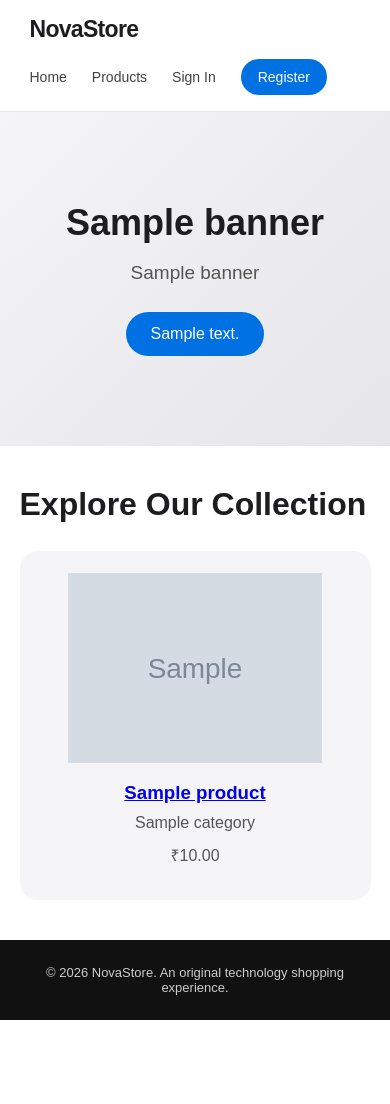
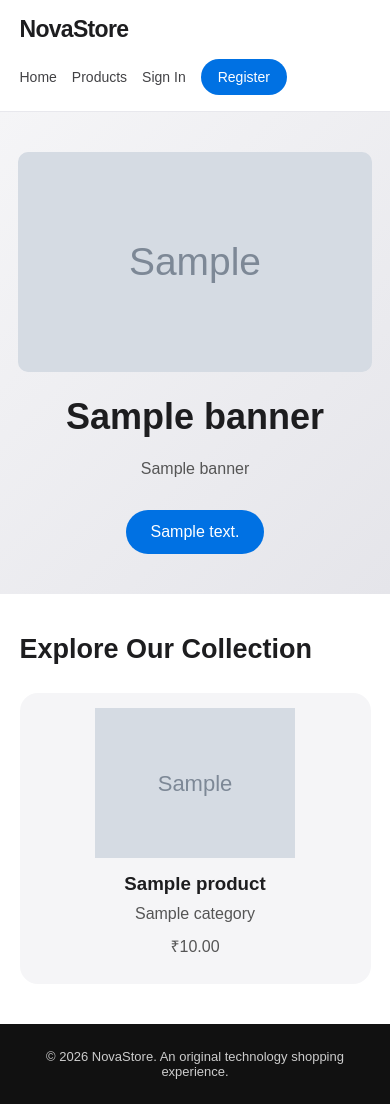
Before and after one commit to Parvathyrprasad/NovaStore, a Django app: page / in a window 390 px wide. Before the commit the page ends 1020 px from the top, so only its background shows below. Run offline with Django 5.2, Linux system fonts and the light colour scheme; tables that the repository leaves empty hold one stand-in row (values such as "Sample post"); grey boxes marked "Sample" are stand-in pictures.

Commit message:
Update product and banner management

```diff
--- a/config/settings.py
+++ b/config/settings.py
@@ -143,3 +143,5 @@ if not DEBUG:
     SESSION_COOKIE_SECURE = True
     CSRF_COOKIE_SECURE = True
 EDIRECT_URL = "/"
+MEDIA_URL = "/media/"
+MEDIA_ROOT = BASE_DIR / "media"
--- a/config/urls.py
+++ b/config/urls.py
@@ -1,8 +1,16 @@
 
 from django.contrib import admin
 from django.urls import path, include
+from django.conf import settings
+from django.conf.urls.static import static
 
 urlpatterns = [
     path("admin/", admin.site.urls),
     path("", include("store.urls")),
 ]
+
+if settings.DEBUG:
+    urlpatterns += static(
+        settings.MEDIA_URL,
+        document_root=settings.MEDIA_ROOT
+    )
--- a/requirements.txt
+++ b/requirements.txt
@@ -7,3 +7,4 @@ python-dotenv==1.2.4
 sqlparse==0.6.0
 tzdata==2026.5
 whitenoise==6.12.0
+Pillow
--- a/store/models.py
+++ b/store/models.py
@@ -21,6 +21,7 @@ class Product(models.Model):
     price = models.DecimalField(max_digits=10, decimal_places=2)
     image_url = models.URLField(blank=True)
     is_featured = models.BooleanField(default=False)
+    is_active = models.BooleanField(default=True)
     stock = models.PositiveIntegerField(default=0)
     created_at = models.DateTimeField(auto_now_add=True)
 
@@ -32,6 +33,11 @@ class Banner(models.Model):
     title = models.CharField(max_length=200)
     subtitle = models.CharField(max_length=300, blank=True)
     image_url = models.URLField(blank=True)
+    image = models.ImageField(
+        upload_to="banners/",
+        blank=True,
+        null=True
+    )
     button_text = models.CharField(max_length=50, default="Shop Now")
     button_link = models.CharField(max_length=200, default="/")
     is_active = models.BooleanField(default=True)
--- a/store/templates/store/home.html
+++ b/store/templates/store/home.html
@@ -6,6 +6,7 @@
     <meta charset="UTF-8">
     <meta name="viewport" content="width=device-width, initial-scale=1.0">
     <title>NovaStore | Discover Something Better</title>
+
     <style>
         * {
             box-sizing: border-box;
@@ -19,127 +20,13 @@
             background: #fff;
         }
 
-        nav {
-            display: flex;
-            justify-content: space-between;
-            align-items: center;
-            padding: 18px 8%;
-            background: #111;
-            color: white;
-        }
-
-        nav a {
-            color: white;
-            text-decoration: none;
-            margin-left: 22px;
-            font-size: 14px;
-        }
-
-        .logo {
-            font-size: 23px;
-            font-weight: bold;
-        }
-
-        .hero {
-            text-align: center;
-            padding: 90px 20px;
-            background: linear-gradient(135deg, #f5f5f7, #e5e5ea);
-        }
-
-        .hero h1 {
-            font-size: clamp(36px, 6vw, 64px);
-            margin-bottom: 18px;
-        }
-
-        .hero p {
-            font-size: 19px;
-            color: #555;
-            margin-bottom: 28px;
-        }
-
-        .hero a {
-            display: inline-block;
-            padding: 13px 25px;
-            border-radius: 25px;
-            background: #0071e3;
-            color: white;
-            text-decoration: none;
-        }
-
-        .section {
-            padding: 55px 8%;
-        }
-
-        .section h2 {
-            font-size: 32px;
-            margin-bottom: 28px;
-        }
-
-        .products {
-            display: grid;
-            grid-template-columns: repeat(auto-fit, minmax(220px, 1fr));
-            gap: 22px;
-        }
-
-        .product {
-            padding: 22px;
-            border-radius: 18px;
-            background: #f5f5f7;
-            text-align: center;
-        }
-
-        .product img {
-            width: 100%;
-            height: 190px;
-            object-fit: contain;
-            margin-bottom: 15px;
-        }
-
-        .product h3 {
-            margin-bottom: 10px;
-        }
-
-        .product p {
-            color: #555;
-            margin-bottom: 12px;
-        }
-
-        .empty {
-            color: #666;
-            padding: 25px;
-            background: #f5f5f7;
-            border-radius: 12px;
-        }
-
-        footer {
-            padding: 25px;
-            text-align: center;
-            background: #111;
-            color: #ccc;
-            font-size: 13px;
-        }
-
-        @media (max-width: 600px) {
-            nav {
-                padding: 16px 5%;
-            }
-
-            nav a {
-                margin-left: 10px;
-                font-size: 12px;
-            }
-
-            .section {
-                padding: 40px 5%;
-            }
-        }
-
+        /* Navigation */
         .navbar {
             display: flex;
             justify-content: space-between;
             align-items: center;
             padding: 18px 7%;
-    background: rgba(255, 255, 255, 0.92);
+            background: rgba(255, 255, 255, 0.96);
             border-bottom: 1px solid #e8e8ed;
             gap: 24px;
         }
@@ -177,6 +64,7 @@
 
         .logout-btn,
         .register-btn {
+            display: inline-block;
             border: none;
             border-radius: 22px;
             padding: 10px 17px;
@@ -192,6 +80,130 @@
             background: #005bb5;
         }
 
+        /* Homepage banner */
+        .hero {
+            text-align: center;
+            padding: 60px 7%;
+            background: linear-gradient(135deg, #f5f5f7, #e5e5ea);
+            overflow: hidden;
+        }
+
+        .hero-image {
+            display: block;
+            width: 100%;
+            max-width: 1200px;
+            height: 360px;
+            object-fit: cover;
+            object-position: center;
+            border-radius: 16px;
+            margin: 0 auto 30px;
+        }
+
+        .hero h1 {
+            font-size: clamp(36px, 6vw, 64px);
+            margin-bottom: 18px;
+        }
+
+        .hero p {
+            font-size: 19px;
+            color: #555;
+            margin-bottom: 28px;
+            line-height: 1.6;
+        }
+
+        .hero .hero-button {
+            display: inline-block;
+            padding: 13px 25px;
+            border-radius: 25px;
+            background: #0071e3;
+            color: white;
+            text-decoration: none;
+            cursor: pointer;
+            transition: background 0.2s ease;
+        }
+
+        .hero .hero-button:hover {
+            background: #005bb5;
+        }
+
+        /* Product collection */
+        .section {
+            padding: 55px 8%;
+        }
+
+        .section h2 {
+            font-size: 32px;
+            margin-bottom: 28px;
+        }
+
+        .products {
+            display: grid;
+            grid-template-columns: repeat(
+                auto-fit,
+                minmax(220px, 1fr)
+            );
+            gap: 22px;
+        }
+
+        .product {
+            padding: 22px;
+            border-radius: 18px;
+            background: #f5f5f7;
+            text-align: center;
+            transition: transform 0.25s ease,
+                        box-shadow 0.25s ease;
+        }
+
+        .product:hover {
+            transform: translateY(-4px);
+            box-shadow: 0 8px 22px rgba(0, 0, 0, 0.08);
+        }
+
+        .product-link {
+            display: block;
+            color: inherit;
+            text-decoration: none;
+        }
+
+        .product-link img {
+            display: block;
+            width: 100%;
+            height: 190px;
+            object-fit: contain;
+            margin-bottom: 15px;
+        }
+
+        .product-link h3 {
+            margin-bottom: 10px;
+            transition: color 0.2s ease;
+        }
+
+        .product-link:hover h3 {
+            color: #0071e3;
+        }
+
+        .product p {
+            color: #555;
+            margin-bottom: 12px;
+        }
+
+        .empty {
+            color: #666;
+            padding: 25px;
+            background: #f5f5f7;
+            border-radius: 12px;
+        }
+
+        /* Footer */
+        footer {
+            padding: 25px;
+            text-align: center;
+            background: #111;
+            color: #ccc;
+            font-size: 13px;
+        }
+
+        /* Mobile responsiveness */
         @media (max-width: 600px) {
             .navbar {
                 padding: 16px 5%;
@@ -203,59 +215,131 @@
             .nav-links {
                 gap: 15px;
             }
+
+            .hero {
+                padding: 40px 18px;
             }
 
+            .hero-image {
+                height: 220px;
+                border-radius: 10px;
+                margin-bottom: 24px;
+            }
+
+            .hero p {
+                font-size: 16px;
+            }
+
+            .section {
+                padding: 40px 5%;
+            }
+
+            .section h2 {
+                font-size: 27px;
+            }
+
+            .products {
+                grid-template-columns: repeat(
+                    auto-fit,
+                    minmax(150px, 1fr)
+                );
+                gap: 14px;
+            }
+
+            .product {
+                padding: 15px;
+            }
+
+            .product-link img {
+                height: 150px;
+            }
+        }
     </style>
 </head>
+
 <body>
 
-
-
+    <!-- Navigation -->
     <nav class="navbar">
         <a href="/" class="logo">NovaStore</a>
 
         <div class="nav-links">
             <a href="/">Home</a>
-        <a href="#products">Products</a>
+            <a href="/#products">Products</a>
 
             {% if user.is_authenticated %}
                 <a href="{% url 'account' %}">My Account</a>
 
-            <form method="post" action="{% url 'logout' %}" class="logout-form">
+                <form method="post"
+                      action="{% url 'logout' %}"
+                      class="logout-form">
                     {% csrf_token %}
-                <button type="submit" class="logout-btn">Sign Out</button>
+                    <button type="submit" class="logout-btn">
+                        Sign Out
+                    </button>
                 </form>
             {% else %}
                 <a href="{% url 'login' %}">Sign In</a>
-            <a href="{% url 'register' %}" class="register-btn">Register</a>
+                <a href="{% url 'register' %}" class="register-btn">
+                    Register
+                </a>
             {% endif %}
         </div>
     </nav>
 
-
+    <!-- Homepage banner -->
     <section class="hero">
         {% for banner in banners %}
+
+            {% if banner.image_url %}
+                <img
+                    src="{{ banner.image_url }}"
+                    alt="{{ banner.title }}"
+                    class="hero-image"
+                >
+            {% elif banner.image %}
+                <img
+                    src="{{ banner.image.url }}"
+                    alt="{{ banner.title }}"
+                    class="hero-image"
+                >
+            {% endif %}
+
             <h1>{{ banner.title }}</h1>
             <p>{{ banner.subtitle }}</p>
-            <a href="{{ banner.button_link }}">{{ banner.button_text }}</a>
+
+            <a class="hero-button"
+               href="{{ banner.button_link|default:'#products' }}">
+                {{ banner.button_text|default:'Explore Products' }}
+            </a>
+
         {% empty %}
             <h1>Discover Your Next Favourite.</h1>
-            <p>Explore thoughtfully designed technology for everyday life.</p>
-            <a href="#products">Explore Products</a>
+            <p>
+                Explore thoughtfully designed technology for everyday life.
+            </p>
+            <a class="hero-button" href="#products">
+                Explore Products
+            </a>
         {% endfor %}
     </section>
 
+    <!-- Product collection -->
     <section class="section" id="products">
         <h2>Explore Our Collection</h2>
-
 
         <div class="products">
             {% for product in products %}
                 <article class="product">
+                    <a href="{% url 'product_detail' product.id %}"
+                       class="product-link">
 
-            <a href="{% url 'product_detail' product.id %}" class="product-link">
                         {% if product.image_url %}
-                    <img src="{{ product.image_url }}" alt="{{ product.name }}">
+                            <img
+                                src="{{ product.image_url }}"
+                                alt="{{ product.name }}"
+                                loading="lazy"
+                            >
                         {% endif %}
 
                         <h3>{{ product.name }}</h3>
@@ -263,7 +347,6 @@
 
                     <p>{{ product.category.name }}</p>
                     <p>₹{{ product.price }}</p>
-
                 </article>
             {% empty %}
                 <p class="empty">
@@ -273,6 +356,7 @@
         </div>
     </section>
 
+    <!-- Footer -->
     <footer>
         © 2026 NovaStore. An original technology shopping experience.
     </footer>
--- a/store/urls.py
+++ b/store/urls.py
@@ -1,3 +1,4 @@
+
 
 from django.urls import path
 from . import views
```
Also changed, not shown: store/admin.py (+10 -2 lines), store/migrations/0002_product_is_active.py (added), store/migrations/0003_banner_image.py (added). Lines whose indentation alone changed are shown as unchanged.
